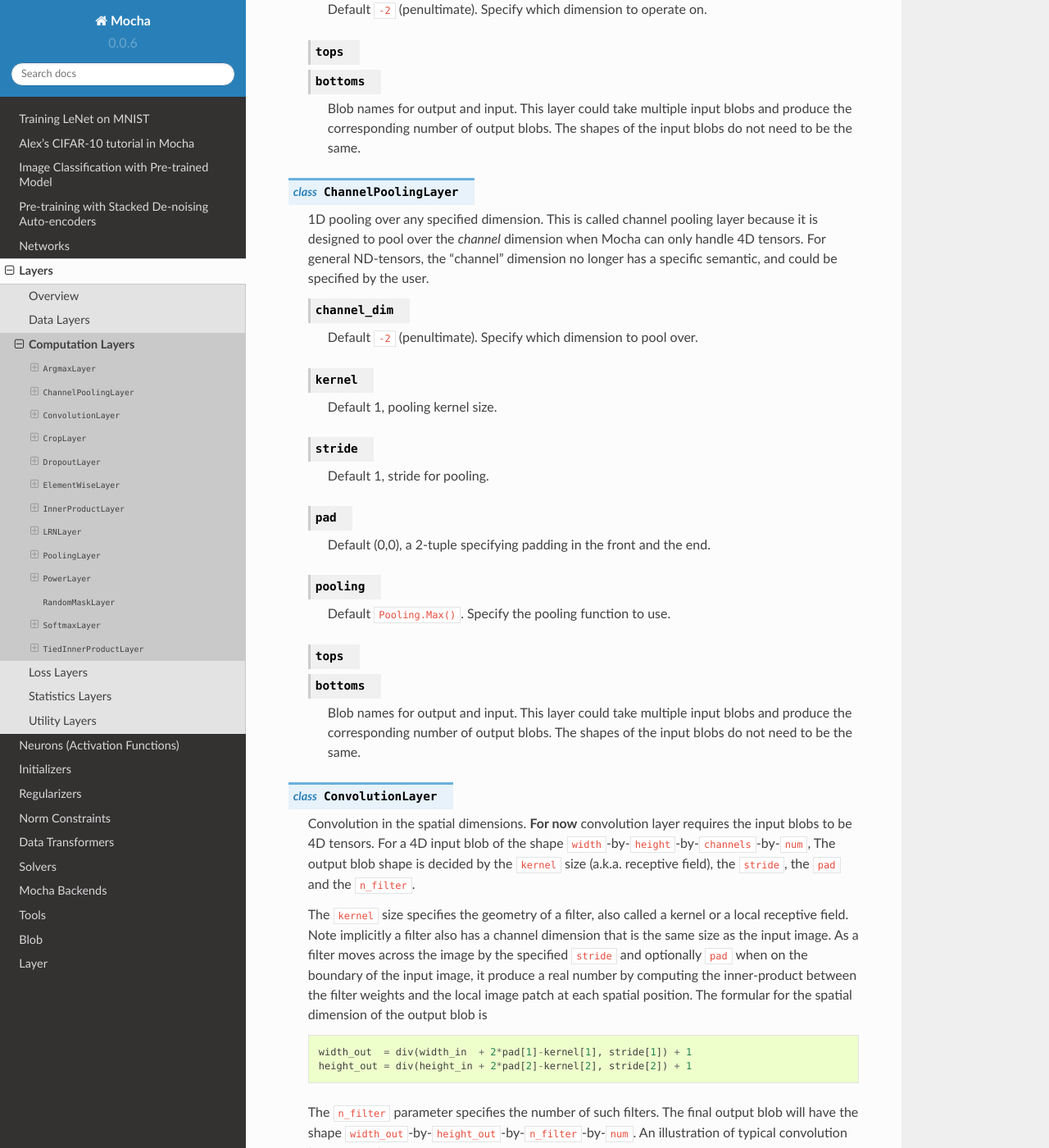
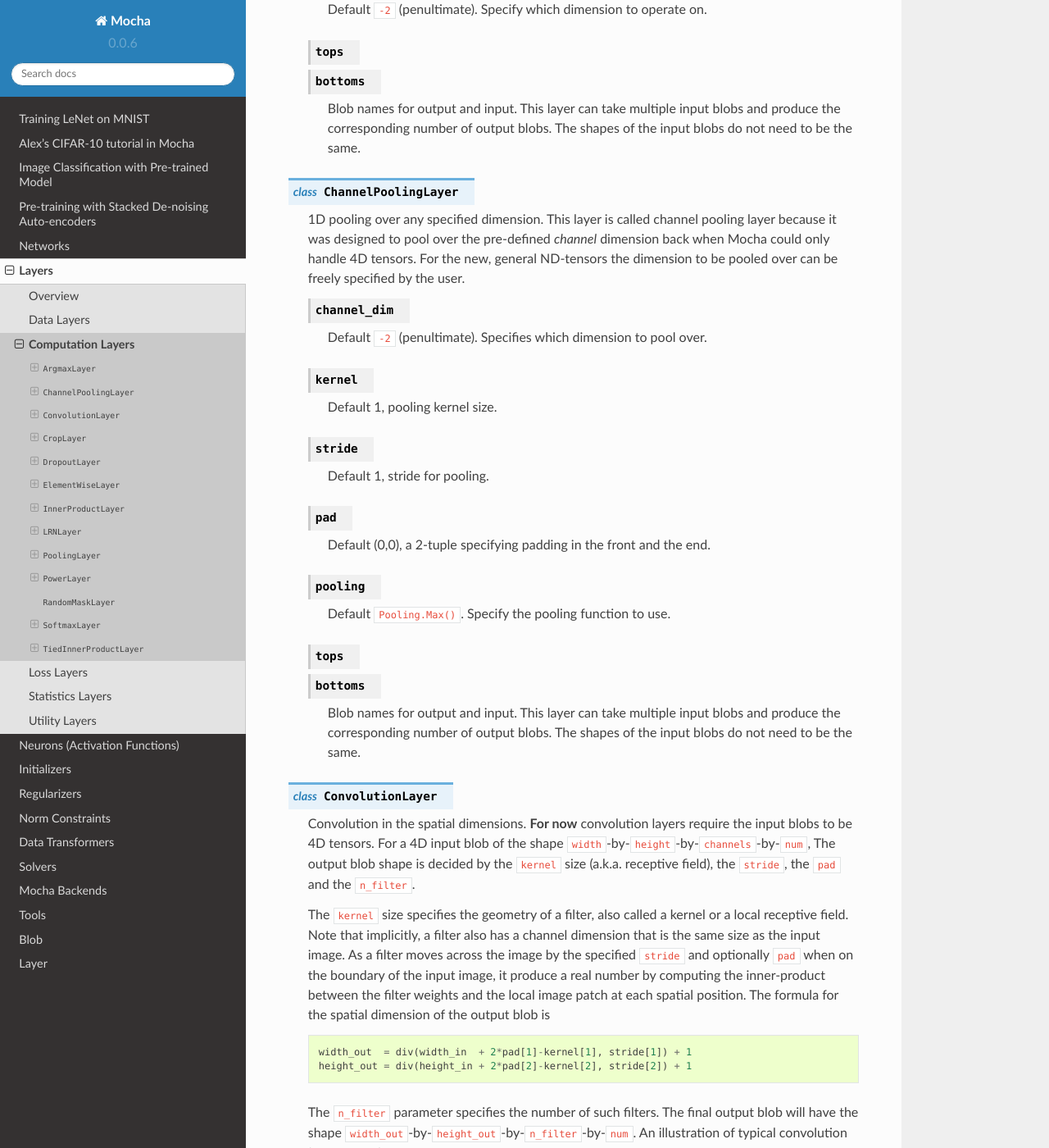
Before and after one commit to pluskid/Mocha.jl, a Sphinx documentation site: the page built from docs/user-guide/layers/computation-layer.rst, in a window 1280 px wide and 1400 px high, scrolled down 295 px. Shown: the whole window at 82% size. Built offline with Sphinx 7.4.7 and the Read the Docs theme 2.0.0, drawn with Linux system fonts in a browser that asks for light colours; some of the changed text lies outside the part shown.

Commit message:
layers chapter

```diff
--- a/docs/user-guide/layers/computation-layer.rst
+++ b/docs/user-guide/layers/computation-layer.rst
@@ -15,20 +15,20 @@ Computation Layers
       tops
       bottoms
 
-      Blob names for output and input. This layer could take multiple input
+      Blob names for output and input. This layer can take multiple input
       blobs and produce the corresponding number of output blobs. The shapes of
       the input blobs do not need to be the same.
 
 .. class:: ChannelPoolingLayer
 
-   1D pooling over any specified dimension. This is called channel pooling layer
-   because it is designed to pool over the *channel* dimension when Mocha can
-   only handle 4D tensors. For general ND-tensors, the "channel" dimension no
-   longer has a specific semantic, and could be specified by the user.
+   1D pooling over any specified dimension. This layer is called channel pooling layer
+   because it was designed to pool over the pre-defined *channel* dimension back when Mocha could
+   only handle 4D tensors. For the new, general ND-tensors the dimension to be pooled
+   over can be freely specified by the user.
 
    .. attribute:: channel_dim
 
-      Default ``-2`` (penultimate). Specify which dimension to pool over.
+      Default ``-2`` (penultimate). Specifies which dimension to pool over.
 
    .. attribute:: kernel
 
@@ -50,25 +50,25 @@ Computation Layers
       tops
       bottoms
 
-      Blob names for output and input. This layer could take multiple input
+      Blob names for output and input. This layer can take multiple input
       blobs and produce the corresponding number of output blobs. The shapes of
       the input blobs do not need to be the same.
 
 .. class:: ConvolutionLayer
 
-   Convolution in the spatial dimensions. **For now** convolution layer
-   requires the input blobs to be 4D tensors. For a 4D input blob of the shape
+   Convolution in the spatial dimensions. **For now** convolution layers
+   require the input blobs to be 4D tensors. For a 4D input blob of the shape
    ``width``-by-``height``-by-``channels``-by-``num``, The output blob shape is decided by the
    ``kernel`` size (a.k.a. receptive field), the ``stride``, the ``pad`` and the
    ``n_filter``.
 
    The ``kernel`` size specifies the geometry of a filter, also called a kernel or a local
-   receptive field. Note implicitly a filter also has a channel dimension that
+   receptive field. Note that implicitly, a filter also has a channel dimension that
    is the same size as the input image. As a filter moves across the image by
    the specified ``stride`` and optionally ``pad`` when on the boundary of the
    input image, it produce a real number by computing the inner-product between the
    filter weights and the local image patch at each spatial position. The
-   formular for the spatial dimension of the output blob is
+   formula for the spatial dimension of the output blob is
 
    .. code-block:: julia
 
@@ -82,7 +82,7 @@ Computation Layers
 
    .. image:: ../images/cnn-layer.*
 
-   :sub:`image credit:
+   :sub:`Image credit:
    http://ufldl.stanford.edu/tutorial/supervised/ConvolutionalNeuralNetwork/`
 
    Here the *RF size* is *receptive field size*, and *maps* (identified by
@@ -171,7 +171,7 @@ Computation Layers
 
 .. class:: CropLayer
 
-   Do image cropping. This layer is primarily used only on top of data layer so
+   Do image cropping. This layer is primarily used only on top of data layers so
    backpropagation is currently not implemented. Crop layer requires the input
    blobs to be 4D tensors.
 
@@ -202,8 +202,8 @@ Computation Layers
 .. class:: DropoutLayer
 
    Dropout is typically used during training, and it has been demonstrated to be
-   effective as regularizers for large scale networks. Dropout operates by
-   randomly "turn off" some responses. Specifically, the forward computation is
+   effective as a regularizer for large scale networks. Dropout operates by
+   randomly "turning off" some responses. Specifically, the forward computation is
 
    .. math::
 
@@ -215,7 +215,7 @@ Computation Layers
 
    .. attribute:: ratio
 
-      The probability :math:`p` of turning off a response. Or could also be
+      The probability :math:`p` of turning off a response. Can also be
       interpreted as the ratio of all the responses that are turned off.
 
    .. attribute:: auto_scale
@@ -234,11 +234,11 @@ Computation Layers
 
 .. class:: ElementWiseLayer
 
-   Element-wise layer implements basic element-wise operations on inputs.
+   The Element-wise layer implements basic element-wise operations on inputs.
 
    .. attribute:: operation
 
-      Element-wise operation. Built-in operations are in module
+      Element-wise operation. Built-in operations are defined in module
       ``ElementWiseFunctors``, including ``Add``, ``Subtract``, ``Multiply`` and
       ``Divide``.
 
@@ -259,7 +259,7 @@ Computation Layers
 
       y_i = \sum_j w_{ij}x_j + b_i
 
-   where :math:`w_{ij}` are the weights and :math:`b_i` are bias.
+   where :math:`w_{ij}` are the weights and :math:`b_i` are the biases.
 
    .. attribute:: param_key
 
@@ -392,12 +392,12 @@ Computation Layers
    .. attribute:: stride
 
       Default (1,1), a 2-tuple of integers specifying pooling stride in the
-      width and height dimensions respectively.
+      width and height dimensions, respectively.
 
    .. attribute:: pad
 
       Default (0,0), a 2-tuple of integers specifying the padding in the width and
-      height dimensions respectively. Paddings are two-sided, so a pad of (1,0)
+      height dimensions, respectively. Paddings are two-sided, so a pad of (1,0)
       will pad one pixel in both the left and the right boundary of an image.
 
    .. attribute:: pooling
@@ -408,7 +408,7 @@ Computation Layers
       tops
       bottoms
 
-      Blob names for output and input. This layer could take multiple input
+      Blob names for output and input. This layer can take multiple input
       blobs and produce the corresponding number of output blobs. The shapes of
       the input blobs do not need to be the same.
 
@@ -429,8 +429,8 @@ Computation Layers
      \frac{\partial y}{\partial x} = pa(ax + b)^{p-1}
 
    Power layer is implemented separately instead of as an Element-wise layer
-   for better performance because there are some many special cases of Power layer that
-   could be computed more efficiently.
+   for better performance because there are some special cases of the Power layer that
+   can be computed more efficiently.
 
    .. attribute:: power
 
@@ -448,7 +448,7 @@ Computation Layers
       tops
       bottoms
 
-      Blob names for output and input. This layer could take multiple input
+      Blob names for output and input. This layer can take multiple input
       blobs and produce the corresponding number of output blobs. The shapes of
       the input blobs do not need to be the same.
 
@@ -459,7 +459,7 @@ Computation Layers
 
    * This layer does not rescale the un-masked part to make the expectation the
      same as the expectation of the original input.
-   * This layer could handle multiple input blobs while :class:`DropoutLayer`
+   * This layer can handle multiple input blobs while :class:`DropoutLayer`
      accept only one input blob.
 
    .. note::
@@ -482,7 +482,7 @@ Computation Layers
       \sigma(x_1,\ldots,x_C) = (\sigma_1,\ldots,\sigma_C) = \left(\frac{e^{x_1}}{\sum_j
       e^{x_j}},\ldots,\frac{e^{x_C}}{\sum_je^{x_j}}\right)
 
-   Note currently back-propagation for softmax layer is not implemented. To
+   Note that currently back-propagation for the softmax layer is not implemented. To
    train a multi-class classification network with softmax probability output
    and multiclass logistic loss, use the bundled :class:`SoftmaxLossLayer`
    instead.
@@ -495,13 +495,13 @@ Computation Layers
       tops
       bottoms
 
-      Blob names for output and input. This layer could take multiple input
+      Blob names for output and input. This layer can take multiple input
       blobs and produce the corresponding number of output blobs. The shapes of
       the input blobs do not need to be the same.
 
 .. class:: TiedInnerProductLayer
 
-   Similar to :class:`InnerProductLayer` but with *tied weights* to an existing
+   Similar to :class:`InnerProductLayer` but with *weights tied* to an existing
    :class:`InnerProductLayer`. Used in auto-encoders. During training, an
    auto-encoder defines the following mapping
 
@@ -511,21 +511,21 @@ Computation Layers
       + \mathbf{b}_1 \longrightarrow \tilde{\mathbf{x}} = \mathbf{W}_2^T\mathbf{h}
         + \mathbf{b}_2
 
-   Here :math:`\mathbf{x}` is input, :math:`\mathbf{h}` is latent codes, and
-   :math:`\tilde{\mathbf{x}}` is decoded reconstruction of the input. Sometimes
+   Here :math:`\mathbf{x}` is input, :math:`\mathbf{h}` is the latent encoding, and
+   :math:`\tilde{\mathbf{x}}` is the decoded reconstruction of the input. Sometimes
    it is desired to have *tied weights* for the encoder and decoder:
    :math:`\mathbf{W}_1 = \mathbf{W}^T`. In this case, the encoder will be an
    :class:`InnerProductLayer`, and the decoder a :class:`TiedInnerProductLayer`
    with tied weights to the encoder layer.
 
    Note the tied decoder layer does *not* perform learning for the weights.
-   However, even tied layer has independent bias parameters that is learned
+   However, even a tied layer has independent bias parameters that are learned
    independently.
 
    .. attribute:: tied_param_key
 
       The ``param_key`` of the encoder layer that this layer wants to share tied
-      wights with.
+      weights with.
 
    .. attribute:: param_key
 
@@ -572,5 +572,5 @@ Computation Layers
       Blob names for output and input. This layer can take multiple input blobs
       and produce the corresponding number of output blobs. The feature
       dimensions (the product of the first N-1 dimensions) of all input blobs
-      should be the same, but they could potentially have different batch sizes
+      should be the same, but they can potentially have different batch sizes
       (the last dimension).
--- a/docs/user-guide/layers/data-layer.rst
+++ b/docs/user-guide/layers/data-layer.rst
@@ -3,7 +3,7 @@ Data Layers
 
 .. class:: HDF5DataLayer
 
-   Load data from a list of HDF5 files and feed them to upper layers in mini
+   Loads data from a list of HDF5 files and feeds them to upper layers in mini
    batches. The layer will do automatic round wrapping and report epochs after
    going over a full round of list data sources. Currently randomization is not
    supported.
@@ -57,7 +57,7 @@ Data Layers
       shuffling is useful in training, but for testing, there is no need to do
       shuffling. Shuffled access is a little bit slower, and it requires the
       HDF5 dataset to be *mmappable*. For example, the dataset can neither be
-      chunked nor be compressed. Please refer to `the document of HDF5.jl
+      chunked nor be compressed. Please refer to `the documention for HDF5.jl
       <https://github.com/timholy/HDF5.jl/blob/master/doc/hdf5.md#memory-mapping>`_
       for more details.
 
--- a/docs/user-guide/layers/stat-layer.rst
+++ b/docs/user-guide/layers/stat-layer.rst
@@ -14,4 +14,4 @@ Statistics Layers
 
    .. attribute:: dim
 
-      Default ``-2`` (penultimate). Specify the dimension to operate on.
+      Default ``-2`` (penultimate). Specifies the dimension to operate on.
```
Also changed, not shown: other parts of docs/user-guide/layers/computation-layer.rst (+4 -4 lines), docs/user-guide/layers/loss-layer.rst (+6 -6 lines), docs/user-guide/layers/overview.rst (+4 -4 lines), docs/user-guide/layers/util-layer.rst (+15 -15 lines).
